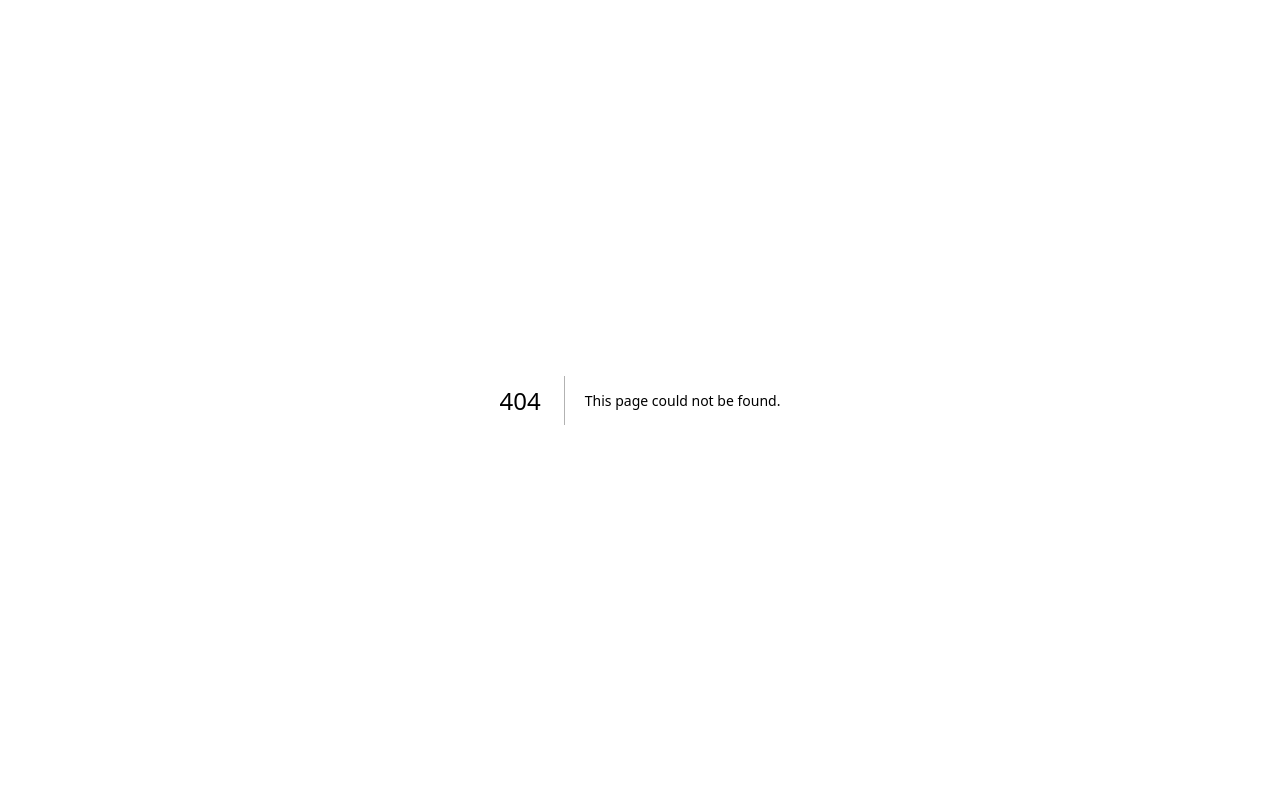
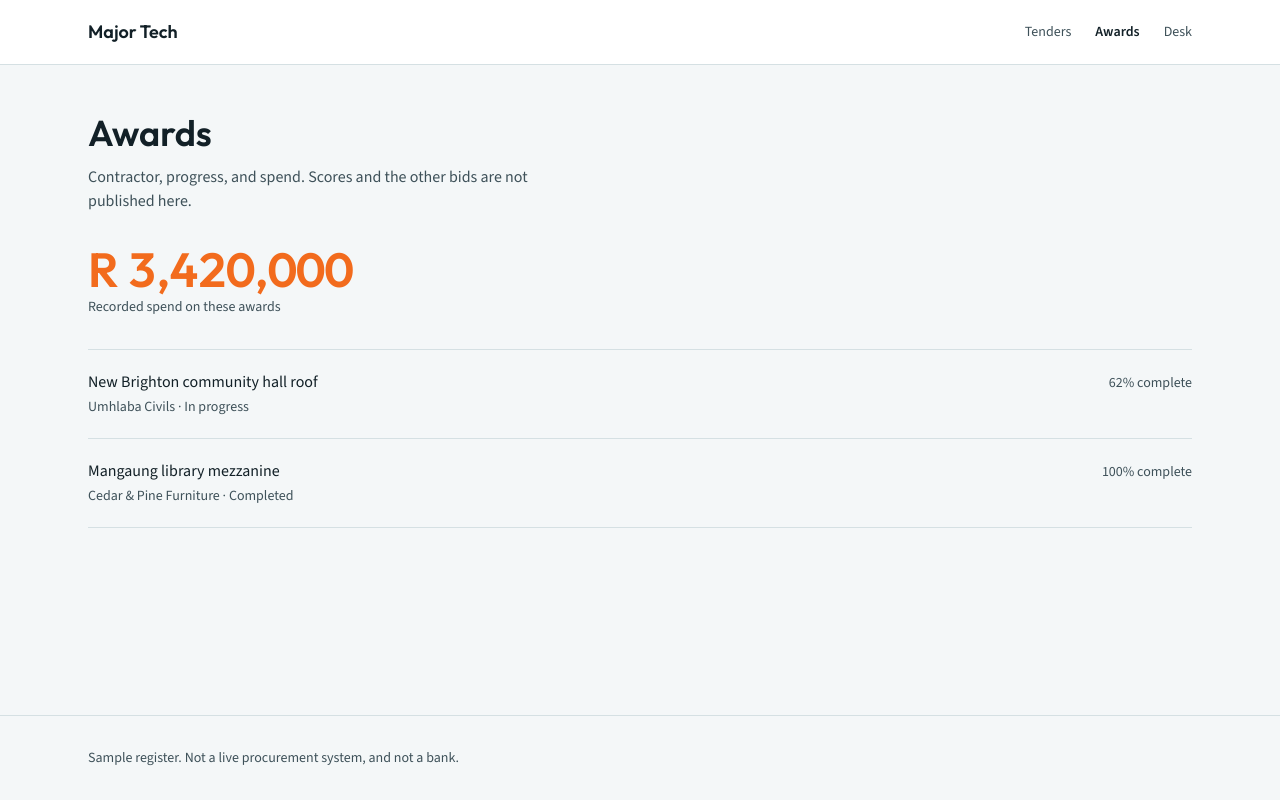
Before and after one commit to MrSolution07/tender_system, a Next.js app in the folder apps/web/: page /awards in a window 1280 px wide. Before the commit this address had no page. Built offline with nearby package versions, Linux system fonts and the light colour scheme.

Commit message:
List awarded projects with contractor and progress only.

```diff
--- /dev/null
+++ b/apps/web/app/(public)/awards/page.tsx
@@ -0,0 +1,55 @@
+"use client";
+
+import Link from "next/link";
+import { Skeleton } from "@/components/ui/skeleton";
+import { formatRand } from "@/lib/format";
+import { PROJECT_STATUS_LABEL } from "@/lib/labels";
+import { useStore } from "@/lib/store";
+
+export default function AwardsPage() {
+  const { ready, awards } = useStore();
+  const spend = awards.reduce(
+    (sum, award) =>
+      sum + award.spend.reduce((inner, line) => inner + line.amountCents, 0),
+    0,
+  );
+
+  return (
+    <div className="mx-auto max-w-6xl px-6 py-12">
+      <h1 className="font-display text-balance text-4xl font-semibold">Awards</h1>
+      <p className="mt-3 max-w-[62ch] text-pretty text-muted-foreground">
+        Contractor, progress, and spend. Scores and the other bids are not
+        published here.
+      </p>
+      <p className="mt-8 font-display text-5xl font-semibold text-highlight tabular-nums">
+        {ready ? formatRand(spend) : "—"}
+      </p>
+      <p className="mt-1 text-sm text-muted-foreground">Recorded spend on these awards</p>
+
+      {!ready ? (
+        <Skeleton className="mt-8 h-40 w-full" />
+      ) : (
+        <ul className="mt-8 divide-y divide-border border-y border-border">
+          {awards.map((award) => (
+            <li key={award.id}>
+              <Link
+                href={`/awards/${award.id}`}
+                className="grid gap-2 py-5 md:grid-cols-[minmax(0,1fr)_auto] md:items-baseline"
+              >
+                <span>
+                  <span className="block font-medium">{award.projectTitle}</span>
+                  <span className="text-sm text-muted-foreground">
+                    {award.contractor} · {PROJECT_STATUS_LABEL[award.projectStatus]}
+                  </span>
+                </span>
+                <span className="text-sm tabular-nums text-muted-foreground">
+                  {award.progressPercent}% complete
+                </span>
+              </Link>
+            </li>
+          ))}
+        </ul>
+      )}
+    </div>
+  );
+}
```
